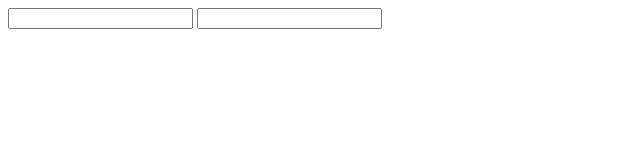
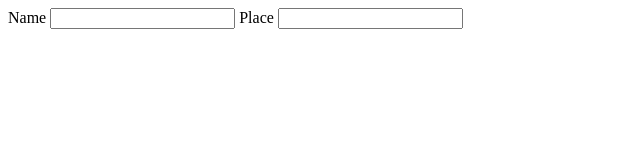
Before and after one commit to Nasreen-da/gitproject.sample, a plain HTML site: page hello.html in a window 1280 px wide. Shown: the whole page, without its empty margins (0-640 px from the left). Drawn offline with Linux system fonts and the light colour scheme.

```diff
--- a/hello.html
+++ b/hello.html
@@ -7,7 +7,9 @@
 </head>
 <body>
     <form action="">
+        <label for="">Name</label>
         <input type="Name">
+        <label for="">Place</label>
         <input type="Place">
     </form>
 </body>
```
